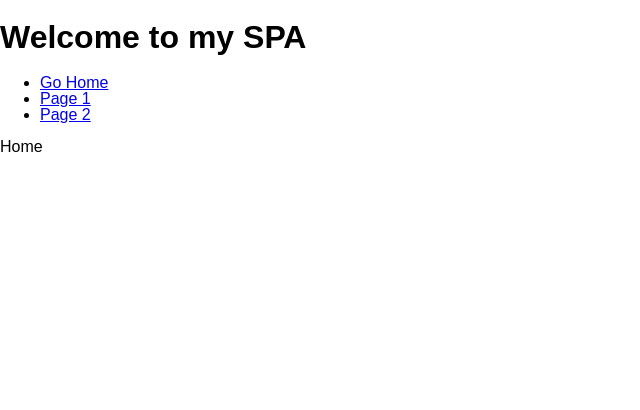
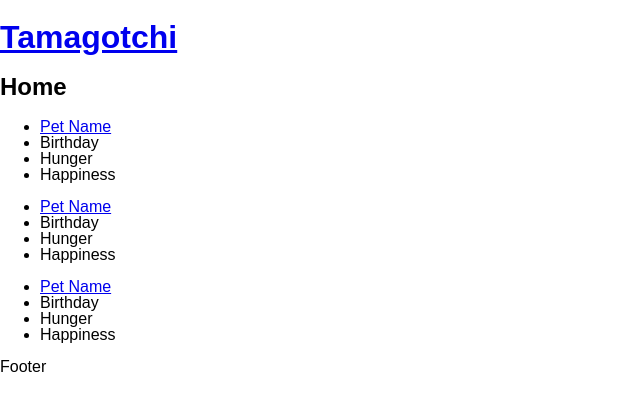
Before and after one commit to Natejjp/tamagotchi-front-end, a React (Create React App) app: page / in a window 1280 px wide. Shown: the top 410 px of the page, without its empty margins (0-640 px from the left). Built offline with nearby package versions, Linux system fonts and the light colour scheme.

Commit message:
JSX Layout

```diff
--- a/src/App.jsx
+++ b/src/App.jsx
@@ -1,28 +1,14 @@
 import React from 'react'
-import { Link, Route, Switch } from 'react-router-dom'
+import { Route, Switch } from 'react-router-dom'
+import { Home } from './components/Home'
+import { Layout } from './components/Layout'
 
 export function App() {
   return (
-    <>
-      <header>
-        <h1>Welcome to my SPA</h1>
-        <nav>
-          <ul>
-            <li>
-              <Link to="/">Go Home</Link>
-            </li>
-            <li>
-              <Link to="/1">Page 1</Link>
-            </li>
-            <li>
-              <Link to="/2">Page 2</Link>
-            </li>
-          </ul>
-        </nav>
-      </header>
+    <Layout>
       <Switch>
         <Route exact path="/">
-          Home
+          <Home />
         </Route>
         <Route exact path="/1">
           Page 1
@@ -32,6 +18,6 @@
         </Route>
         <Route path="*">Not Found</Route>
       </Switch>
-    </>
+    </Layout>
   )
 }
--- /dev/null
+++ b/src/components/Home.jsx
@@ -0,0 +1,36 @@
+import React from 'react'
+import { Link } from 'react-router-dom'
+
+export function Home() {
+  return (
+    <>
+      <h2>Home</h2>
+      <div>
+        <ul>
+          <li>
+            <Link to="/1">Pet Name</Link>
+          </li>
+          <li>Birthday</li>
+          <li>Hunger</li>
+          <li>Happiness</li>
+        </ul>
+        <ul>
+          <li>
+            <Link to="/1">Pet Name</Link>
+          </li>
+          <li>Birthday</li>
+          <li>Hunger</li>
+          <li>Happiness</li>
+        </ul>
+        <ul>
+          <li>
+            <Link to="/1">Pet Name</Link>
+          </li>
+          <li>Birthday</li>
+          <li>Hunger</li>
+          <li>Happiness</li>
+        </ul>
+      </div>
+    </>
+  )
+}
--- /dev/null
+++ b/src/components/Layout.jsx
@@ -0,0 +1,15 @@
+import { Link } from 'react-router-dom'
+
+export function Layout({ children }) {
+  return (
+    <>
+      <header>
+        <h1>
+          <Link to="/">Tamagotchi</Link>
+        </h1>
+      </header>
+      <main>{children}</main>
+      <footer>Footer</footer>
+    </>
+  )
+}
```
